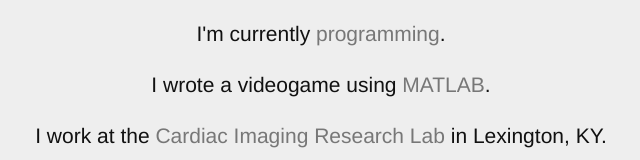
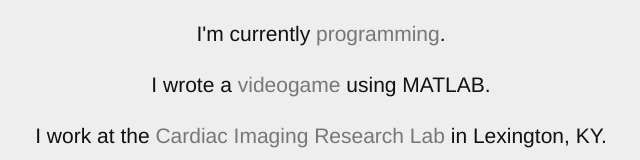
Before and after one commit to seanhamlet/seanmhamlet.github.io, a plain HTML site: page index.html in a window 1280 px wide. Shown: the part 364-524 px from the top of the page, without its empty margins (319-959 px from the left). Drawn offline with Linux system fonts and the light colour scheme.

Commit message:
Fixes videogame link text

```diff
--- a/index.html
+++ b/index.html
@@ -52,7 +52,7 @@
 
       <p>I'm currently <a href="https://github.com/seanmhamlet" target="_blank">programming</a>.</p>
 
-      <p>I wrote a videogame using <a href="http://jcmr-online.biomedcentral.com/articles/10.1186/s12968-016-0272-z" target="_blank">MATLAB</a>.</p>
+      <p>I wrote a <a href="http://jcmr-online.biomedcentral.com/articles/10.1186/s12968-016-0272-z" target="_blank">videogame</a> using MATLAB.</p>
 
       <p>I work at the <a href="http://fornwaltlab.com/" target="_blank">Cardiac Imaging Research Lab</a> in Lexington, KY.</p>
     </div>
```
